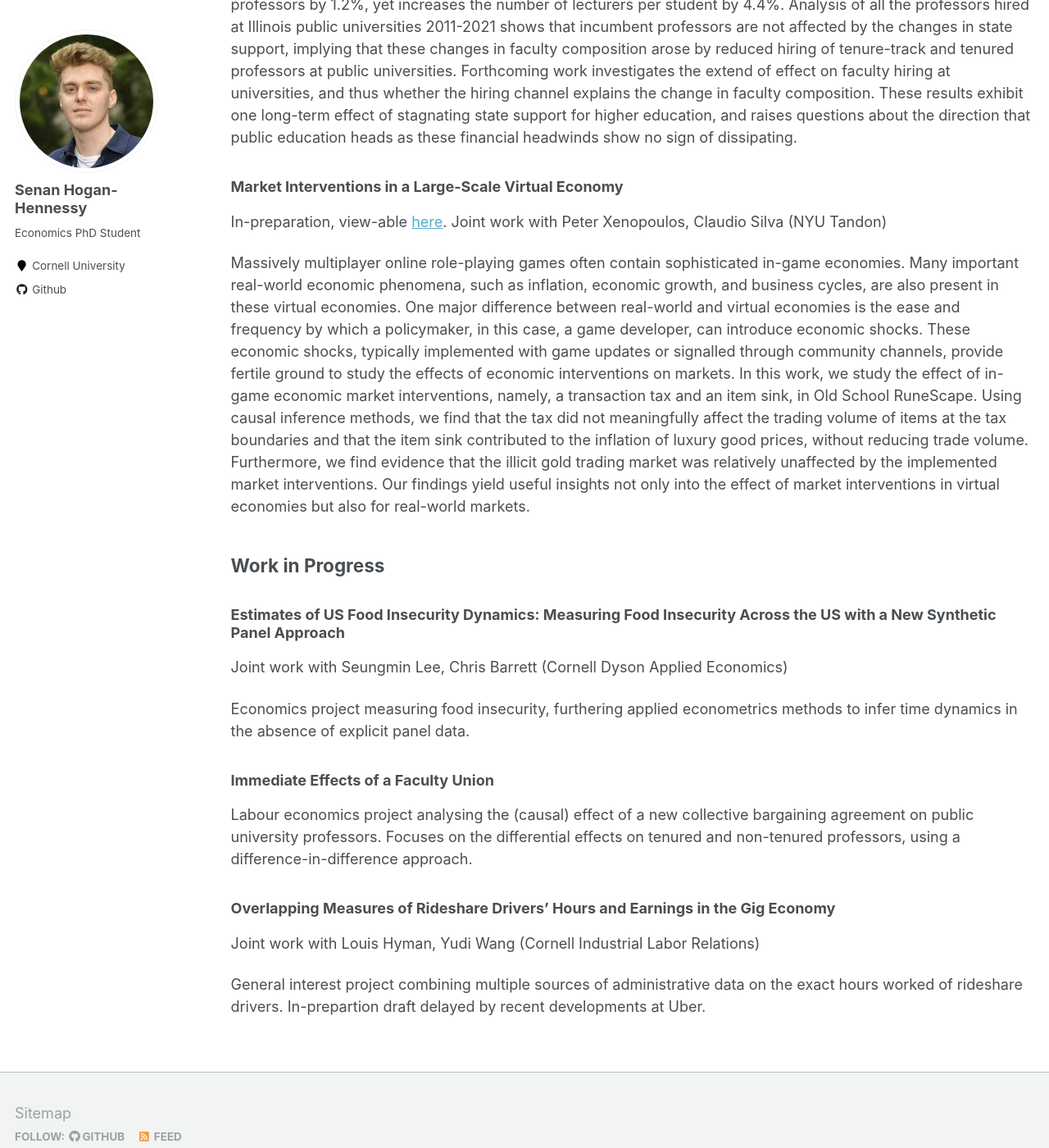
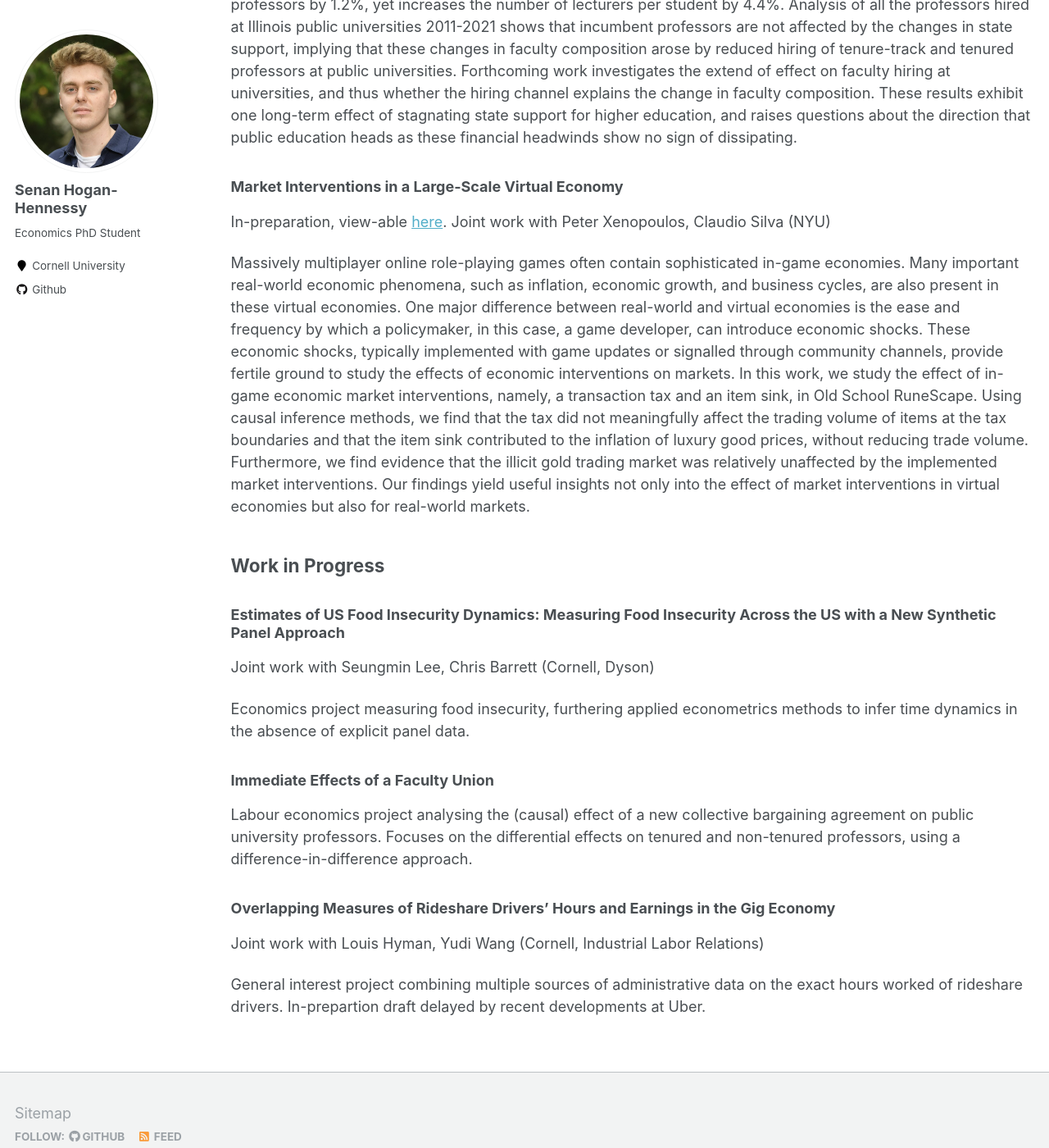
Before and after one commit to shoganhennessy/shoganhennessy.github.io, a Jekyll site: the page built from _pages/research.md, in a window 1280 px wide and 1400 px high, scrolled down 640 px. Shown: the whole window at 82% size. Built offline with Jekyll 4.4.1, drawn with Linux system fonts in a browser that asks for light colours.

Commit message:
adjust about.

```diff
--- a/_pages/research.md
+++ b/_pages/research.md
@@ -25,7 +25,7 @@ These results exhibit one long-term effect of stagnating state support for highe
 ### Market Interventions in a Large-Scale Virtual Economy
 
 In-preparation, view-able [here](https://doi.org/10.48550/arXiv.2210.07970).
-Joint work with Peter Xenopoulos, Claudio Silva (NYU Tandon)
+Joint work with Peter Xenopoulos, Claudio Silva (NYU)
 
 Massively multiplayer online role-playing games often contain sophisticated in-game economies.
 Many important real-world economic phenomena, such as inflation, economic growth, and business cycles, are also present in these virtual economies.
@@ -40,7 +40,7 @@ Our findings yield useful insights not only into the effect of market interventi
 
 ### Estimates of US Food Insecurity Dynamics: Measuring Food Insecurity Across the US with a New Synthetic Panel Approach
 
-Joint work with Seungmin Lee, Chris Barrett (Cornell Dyson Applied Economics)
+Joint work with Seungmin Lee, Chris Barrett (Cornell, Dyson)
 
 Economics project measuring food insecurity, furthering applied econometrics methods to infer time dynamics in the absence of explicit panel data.
 
@@ -51,7 +51,7 @@ Focuses on the differential effects on tenured and non-tenured professors, using
 
 ### Overlapping Measures of Rideshare Drivers' Hours and Earnings in the Gig Economy
 
-Joint work with Louis Hyman, Yudi Wang (Cornell Industrial Labor Relations)
+Joint work with Louis Hyman, Yudi Wang (Cornell, Industrial Labor Relations)
 
 General interest project combining multiple sources of administrative data on the exact hours worked of rideshare drivers.
 In-prepartion draft delayed by recent developments at Uber.
```
Also changed, not shown: 4 other files.
